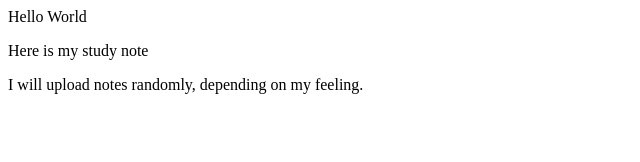
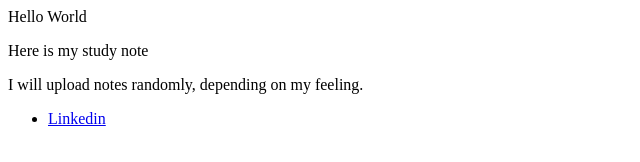
Before and after one commit to devoino/Exia.github.io, a plain HTML site: page index.html in a window 1280 px wide. Shown: the full height of the page, 0-640 px from the left. Drawn offline with Linux system fonts and the light colour scheme.

Commit message:
Update index.html

```diff
--- a/index.html
+++ b/index.html
@@ -1,3 +1,6 @@
 <p> Hello World </p>
 <p> Here is my study note </p>
 <p> I will upload notes randomly, depending on my feeling. </p>
+<ul>
+  <li> <a href="https://www.linkedin.com/in/gao-jianzhi-45003322a/">Linkedin</a> </li>
+</ul>
```
